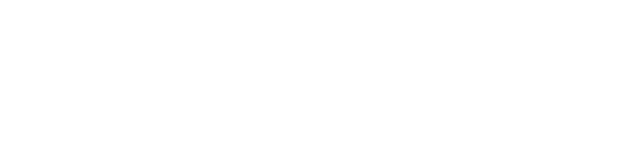
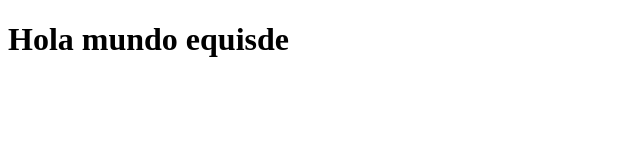
Before and after one commit to eddiecarnero/gestion-inventario, a plain HTML site: page index.html in a window 1280 px wide. Shown: the whole page, without its empty margins (0-640 px from the left). Drawn offline with Linux system fonts and the light colour scheme.

Commit message:
modificacion h1

```diff
--- a/index.html
+++ b/index.html
@@ -4,6 +4,6 @@
         <title>Document</title>
     </head>
     <body>
-
+        <h1>Hola mundo equisde</h1>
     </body>
 </html>
```
